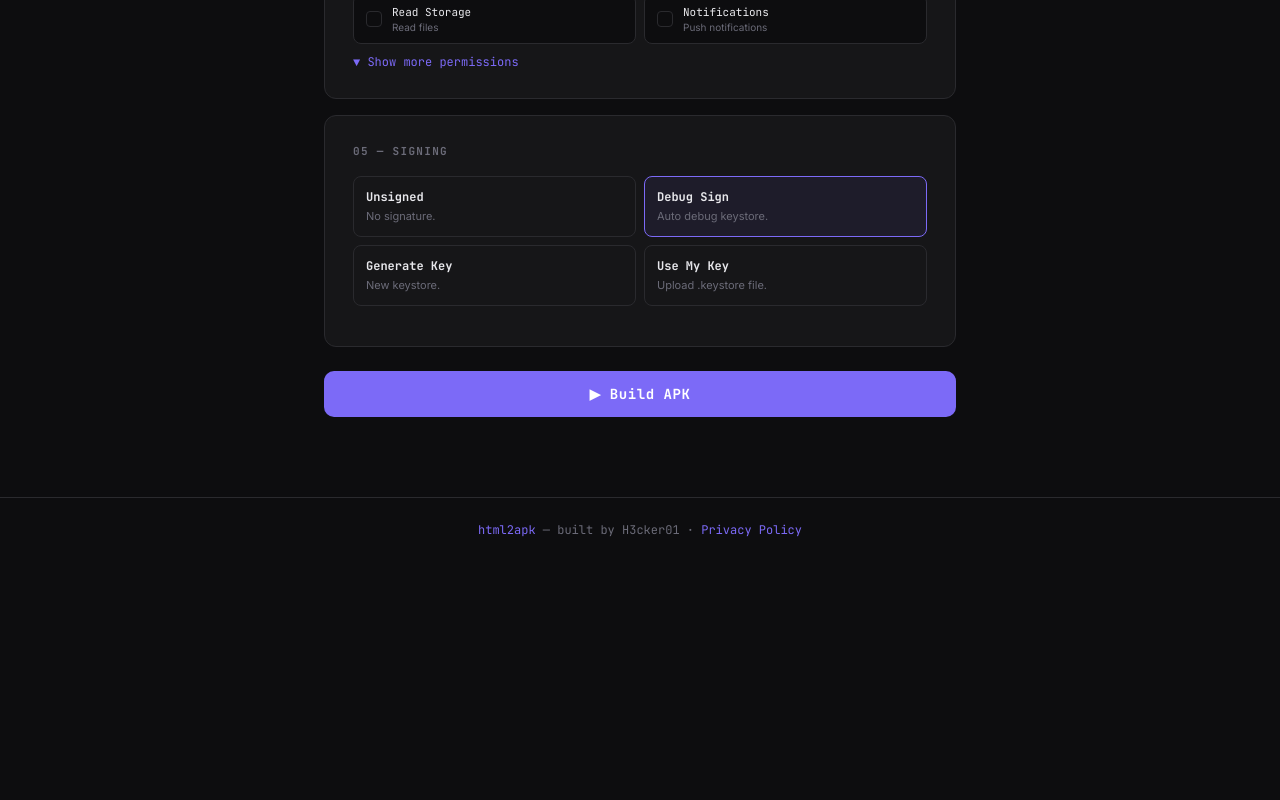
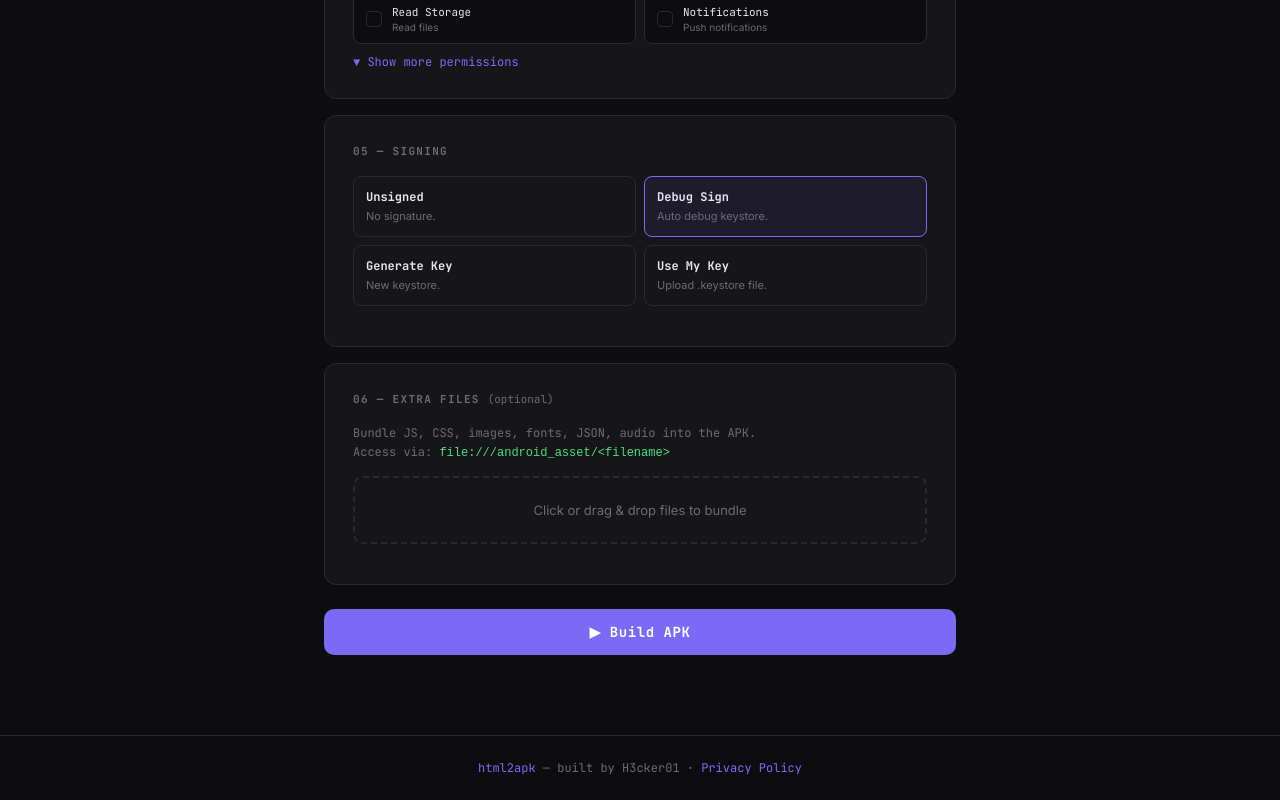
Before and after one commit to H3cker01/html2apk-web, a Next.js app: page / in a window 1280 px wide. Shown: the part 1147-1947 px from the top of the page. Before the commit the page ends 1709 px from the top, so only its background shows below. Built offline with nearby package versions, Linux system fonts and the light colour scheme.

Commit message:
feat: add extra files bundling support

```diff
--- a/pages/index.js
+++ b/pages/index.js
@@ -46,6 +46,7 @@ export default function Home() {
   const [ksFilePass, setKsFilePass]   = useState('');
   const [ksFileAlias, setKsFileAlias] = useState('');
   const [ksFileKeyPass, setKsFileKeyPass] = useState('');
+  const [extraFiles, setExtraFiles]   = useState([]); // [{name, base64}]
   const [stage, setStage]             = useState('idle');
   const [log, setLog]                 = useState('');
   const [dlUrl, setDlUrl]             = useState(null);
@@ -56,13 +57,13 @@ export default function Home() {
   const [history, setHistory]         = useState([]);
   const [showHistory, setShowHistory] = useState(false);
   const [rateLimitMsg, setRateLimitMsg] = useState('');
-  const [maliciousInfo, setMaliciousInfo]   = useState(null); // {findings, hours, offenses, blockedUntil}
+  const [maliciousInfo, setMaliciousInfo]   = useState(null);
   const [blockCountdown, setBlockCountdown] = useState('');
 
-
-  const fileRef = useRef();
-  const iconRef = useRef();
-  const ksRef   = useRef();
+  const fileRef      = useRef();
+  const iconRef      = useRef();
+  const ksRef        = useRef();
+  const extraFileRef = useRef();
 
   useEffect(() => { setHistory(loadHistory()); }, []);
 
@@ -91,11 +92,19 @@ export default function Home() {
     reader.readAsDataURL(file);
   }
 
-
-  function handleBuildClick() {
-    handleBuild();
+  async function handleAddExtraFiles(files) {
+    const newEntries = await Promise.all(Array.from(files).map(f => new Promise(resolve => {
+      const r = new FileReader();
+      r.onload = e => resolve({ name: f.name, base64: e.target.result.split(',')[1] });
+      r.readAsDataURL(f);
+    })));
+    setExtraFiles(prev => {
+      const existingNames = new Set(prev.map(e => e.name));
+      return [...prev, ...newEntries.filter(e => !existingNames.has(e.name))];
+    });
   }
 
+  function handleBuildClick() { handleBuild(); }
 
   async function handleBuild() {
     const html = inputMode === 'file' ? await htmlFile?.text() : htmlText;
@@ -142,6 +151,7 @@ export default function Home() {
         ksFilePass:   signing === 'upload'   ? ksFilePass   : undefined,
         ksFileAlias:  signing === 'upload'   ? ksFileAlias  : undefined,
         ksFileKeyPass:signing === 'upload'   ? ksFileKeyPass: undefined,
+        extraFiles:   extraFiles.length > 0  ? extraFiles   : undefined,
       };
 
       const buildRes = await fetch('/api/build', {
@@ -194,7 +204,6 @@ export default function Home() {
             setDlUrl(url);
             setDlName(name);
             setStage('done');
-            // Save to history
             const newHistory = addHistoryEntry({
               appName: _appName,
               pkgName: _pkgName,
@@ -297,6 +306,14 @@ export default function Home() {
         .sign-opt-title{font-family:var(--mono);font-size:12px;font-weight:700;color:var(--text);margin-bottom:4px}
         .sign-opt-desc{font-size:11px;color:var(--muted);line-height:1.4}
         .sign-fields{background:var(--bg);border:1px solid var(--border);border-radius:8px;padding:16px;margin-top:4px}
+        .extra-files-drop{border:2px dashed var(--border);border-radius:10px;padding:24px;text-align:center;cursor:pointer;transition:border-color .15s;margin-bottom:12px}
+        .extra-files-drop:hover{border-color:var(--accent)}
+        .extra-files-drop p{color:var(--muted);font-size:13px}
+        .extra-file-list{display:flex;flex-direction:column;gap:6px;margin-bottom:8px}
+        .extra-file-item{display:flex;align-items:center;justify-content:space-between;background:var(--bg);border:1px solid var(--border);border-radius:8px;padding:8px 12px}
+        .extra-file-name{font-family:var(--mono);font-size:12px;color:var(--accent2);overflow:hidden;text-overflow:ellipsis;white-space:nowrap;max-width:80%}
+        .extra-file-remove{background:none;border:none;color:var(--muted);cursor:pointer;font-size:14px;line-height:1;padding:0 4px;transition:color .15s}
+        .extra-file-remove:hover{color:var(--error)}
         .btn-build{width:100%;padding:14px;border-radius:10px;border:none;background:var(--accent);color:#fff;font-family:var(--mono);font-size:14px;font-weight:700;letter-spacing:.04em;cursor:pointer;transition:opacity .15s;margin-top:8px}
         .btn-build:hover:not(:disabled){opacity:.85}
         .btn-build:disabled{opacity:.4;cursor:not-allowed}
@@ -516,6 +533,45 @@ export default function Home() {
           )}
         </div>
 
+        {/* 06 Extra Files */}
+        <div className="card">
+          <div className="card-title">06 — Extra Files <span style={{fontWeight:400,textTransform:'none',letterSpacing:0}}>(optional)</span></div>
+          <p style={{fontSize:12,color:'var(--muted)',fontFamily:'var(--mono)',marginBottom:12,lineHeight:1.6}}>
+            Bundle JS, CSS, images, fonts, JSON, audio into the APK.<br/>
+            Access via: <code style={{color:'var(--accent2)'}}>file:///android_asset/&lt;filename&gt;</code>
+          </p>
+          {extraFiles.length > 0 && (
+            <div className="extra-file-list">
+              {extraFiles.map((f, i) => (
+                <div key={i} className="extra-file-item">
+                  <span className="extra-file-name">📄 {f.name}</span>
+                  <button className="extra-file-remove" onClick={() => setExtraFiles(prev => prev.filter((_, j) => j !== i))}>✕</button>
+                </div>
+              ))}
+            </div>
+          )}
+          <div
+            className="extra-files-drop"
+            onClick={() => extraFileRef.current.click()}
+            onDragOver={e => e.preventDefault()}
+            onDrop={e => { e.preventDefault(); handleAddExtraFiles(e.dataTransfer.files); }}
+          >
+            <input
+              ref={extraFileRef}
+              type="file"
+              multiple
+              style={{display:'none'}}
+              onChange={e => handleAddExtraFiles(e.target.files)}
+            />
+            <p>Click or drag &amp; drop files to bundle</p>
+          </div>
+          {extraFiles.length > 0 && (
+            <button onClick={() => setExtraFiles([])} style={{background:'none',border:'none',color:'var(--muted)',fontFamily:'var(--mono)',fontSize:11,cursor:'pointer',padding:0,marginTop:4}}>
+              Clear all
+            </button>
+          )}
+        </div>
+
         {/* Build Button */}
         <button className="btn-build" disabled={stage==='building'} onClick={handleBuildClick}>
           {stage==='building' ? '⚙ Building...' : '▶ Build APK'}
```
